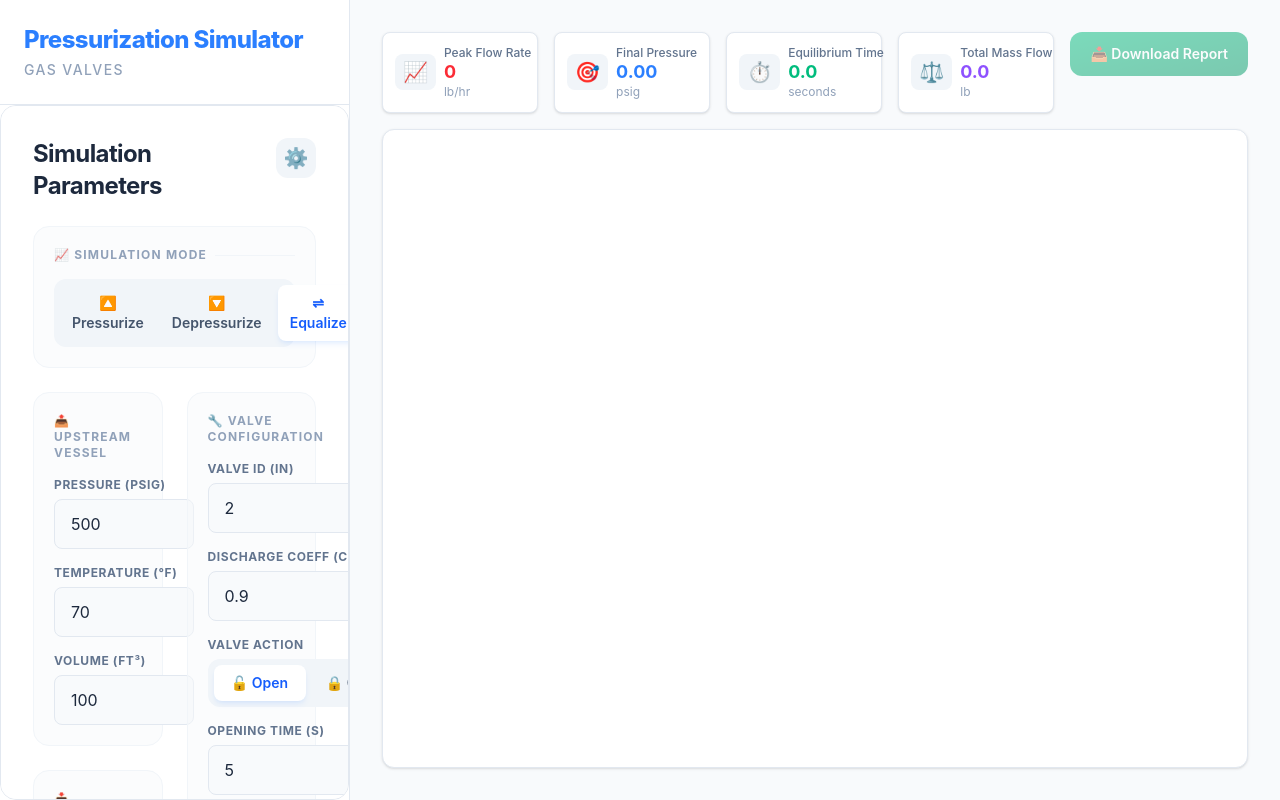
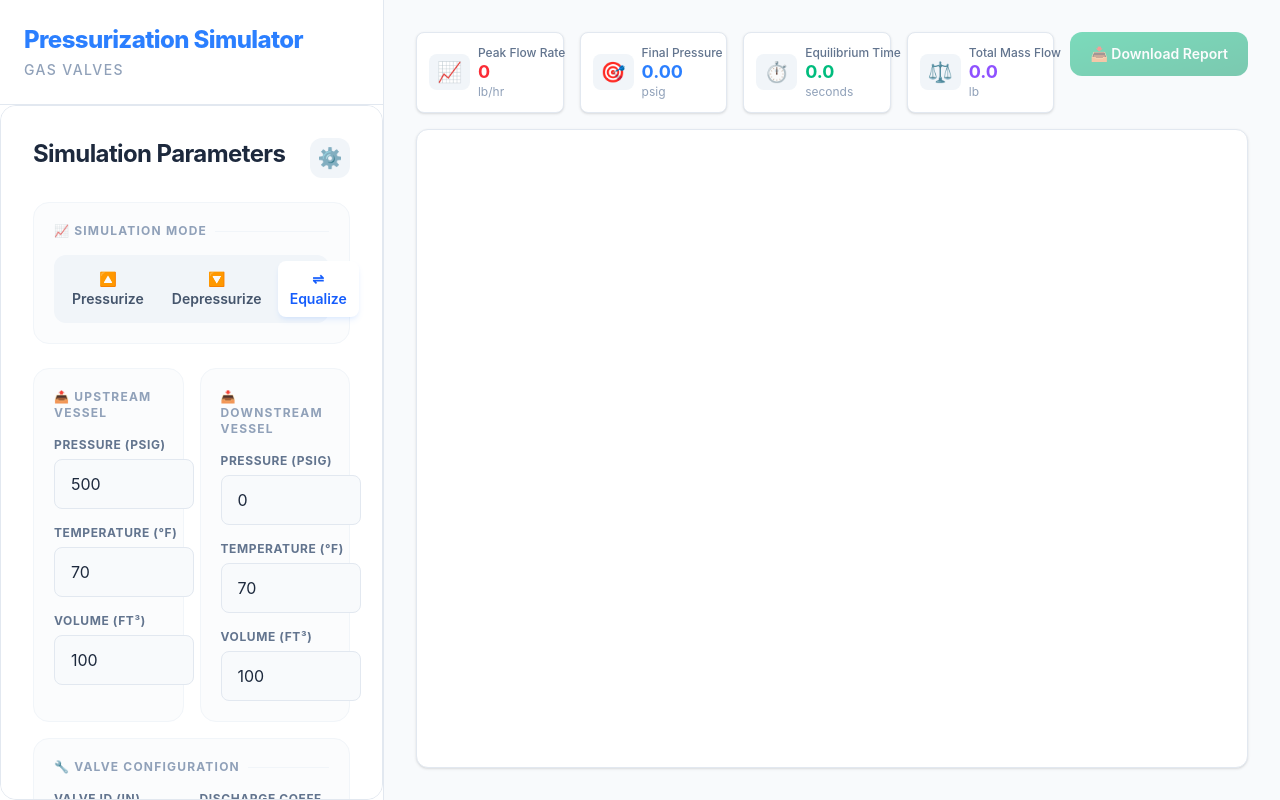
Before and after one commit to Unmask06/pressurize, a Vue app in the folder frontend/: page / in a window 1280 px wide. Built offline with nearby package versions, Linux system fonts and the light colour scheme.

Commit message:
feat: Initialize the pressurization simulator frontend with core application, simulation form, and Copilot instructions.

```diff
--- a/frontend/src/App.vue
+++ b/frontend/src/App.vue
@@ -185,7 +185,7 @@ function updateSettings(newDt: number) {
 }
 
 .sidebar {
-  @apply w-87.5 bg-white border-r border-slate-200 flex flex-col shrink-0;
+  @apply w-[30%] min-w-80 bg-white border-r border-slate-200 flex flex-col shrink-0;
 }
 
 .sidebar-header {
@@ -201,7 +201,7 @@ function updateSettings(newDt: number) {
 }
 
 .main-content {
-  @apply flex-1 flex flex-col p-4 sm:p-6 md:p-8 bg-slate-50 overflow-hidden gap-3 sm:gap-4;
+  @apply w-[70%] flex-1 flex flex-col p-4 sm:p-6 md:p-8 bg-slate-50 overflow-hidden gap-3 sm:gap-4;
 }
 
 .results-header {
--- a/frontend/src/components/SimulationForm.vue
+++ b/frontend/src/components/SimulationForm.vue
@@ -25,8 +25,8 @@
     </div>
 
     <div class="form-grid">
-      <!-- Vessel Column -->
-      <div class="form-column">
+      <!-- Row 1: Upstream and Downstream side by side -->
+      <div class="grid-row vessels-row">
         <!-- Upstream Section -->
         <div class="section-container">
           <div class="section-header">📤 Upstream Vessel</div>
@@ -66,24 +66,20 @@
         </div>
       </div>
 
-      <!-- Settings Column -->
-      <div class="form-column">
-        <!-- Valve Section -->
+      <!-- Row 2: Valve Configuration (full width) -->
+      <div class="grid-row full-width">
         <div class="section-container">
           <div class="section-header">🔧 Valve Configuration</div>
           <div class="row">
-            <div class="form-group half">
+            <div class="form-group quarter">
               <label>Valve ID (in)</label>
               <input type="number" v-model.number="form.valve_id_inch" />
             </div>
-            <div class="form-group half">
+            <div class="form-group quarter">
               <label>Discharge Coeff (Cd)</label>
               <input type="number" v-model.number="form.discharge_coeff" step="0.05" />
             </div>
-          </div>
-
-          <div class="row">
-            <div class="form-group half">
+            <div class="form-group quarter">
               <label>Valve Action</label>
               <div class="toggle-group">
                 <button :class="{ active: form.valve_action === 'open' }" @click="form.valve_action = 'open'">
@@ -94,8 +90,7 @@
                 </button>
               </div>
             </div>
-
-            <div class="form-group half">
+            <div class="form-group quarter">
               <label>{{
                 form.valve_action === "close" ? "Closing Time (s)" : "Opening Time (s)"
               }}</label>
@@ -104,7 +99,7 @@
           </div>
 
           <div class="row">
-            <div class="form-group half">
+            <div class="form-group quarter">
               <label>{{
                 form.valve_action === "close" ? "Closing Mode" : "Opening Mode"
               }}</label>
@@ -117,17 +112,20 @@
                 </option>
               </select>
             </div>
-            <div class="form-group half" v-if="['exponential', 'quick_acting'].includes(form.opening_mode)">
+            <div class="form-group quarter" v-if="['exponential', 'quick_acting'].includes(form.opening_mode)">
               <label>Curve Factor (k)</label>
               <input type="number" v-model.number="form.k_curve" step="0.1" />
             </div>
           </div>
         </div>
+      </div>
 
-        <!-- Gas Section -->
+      <!-- Row 3: Gas Properties (full width) -->
+      <div class="grid-row full-width">
         <div class="section-container">
           <div class="section-header">🧪 Gas Properties</div>
-          <div class="form-group">
+          <div class="row">
+            <div class="form-group half">
               <label>Property Mode</label>
               <div class="toggle-group">
                 <button :class="{ active: form.property_mode === 'manual' }" @click="form.property_mode = 'manual'">
@@ -140,14 +138,15 @@
               </div>
             </div>
 
-          <div v-show="form.property_mode === 'composition'" class="composition-summary">
-            <div class="summary-card">
-              <div class="summary-icon">🧪</div>
-              <div class="summary-text">{{ compositionSummary }}</div>
-            </div>
+            <div class="form-group half" v-show="form.property_mode === 'composition'">
+              <label>Composition</label>
+              <div class="composition-summary-inline">
+                <span class="summary-text">🧪 {{ compositionSummary }}</span>
                 <button class="btn-secondary" @click="$emit('edit-composition')">
                   ✏️ Edit
                 </button>
+              </div>
+            </div>
           </div>
 
           <div class="row">
@@ -310,16 +309,26 @@ function runSimulation() {
 .simulation-form {
   @apply bg-white p-8 rounded-2xl border border-slate-200 flex flex-col gap-6 h-full overflow-y-auto;
   width: 100%;
-  max-width: 950px;
-  margin: 0 auto;
 }
 
 .form-grid {
-  @apply grid grid-cols-1 md:grid-cols-2 gap-6;
+  @apply flex flex-col gap-4;
 }
 
-.form-column {
-  @apply flex flex-col gap-6;
+.grid-row {
+  @apply flex flex-col gap-4;
+}
+
+.grid-row.vessels-row {
+  @apply grid grid-cols-1 md:grid-cols-2 gap-4;
+}
+
+.grid-row.full-width {
+  @apply w-full;
+}
+
+.quarter {
+  @apply flex-1 min-w-[120px];
 }
 
 .actions {
@@ -401,6 +410,10 @@ input.read-only {
   @apply text-sm font-semibold text-blue-900;
 }
 
+.composition-summary-inline {
+  @apply flex items-center gap-2 bg-blue-50/50 py-2 px-3 rounded-lg border border-blue-100;
+}
+
 .btn-table {
   @apply py-3 px-4 bg-white border-2 border-slate-200 text-slate-600 rounded-xl font-bold cursor-pointer transition-all hover:bg-slate-50 hover:border-slate-300 hover:text-slate-800 active:scale-95 disabled:opacity-50 disabled:cursor-not-allowed;
 }
```
Also changed, not shown: 1 other file (tests, documents, lock files or other folders). Lines whose indentation alone changed are shown as unchanged.
